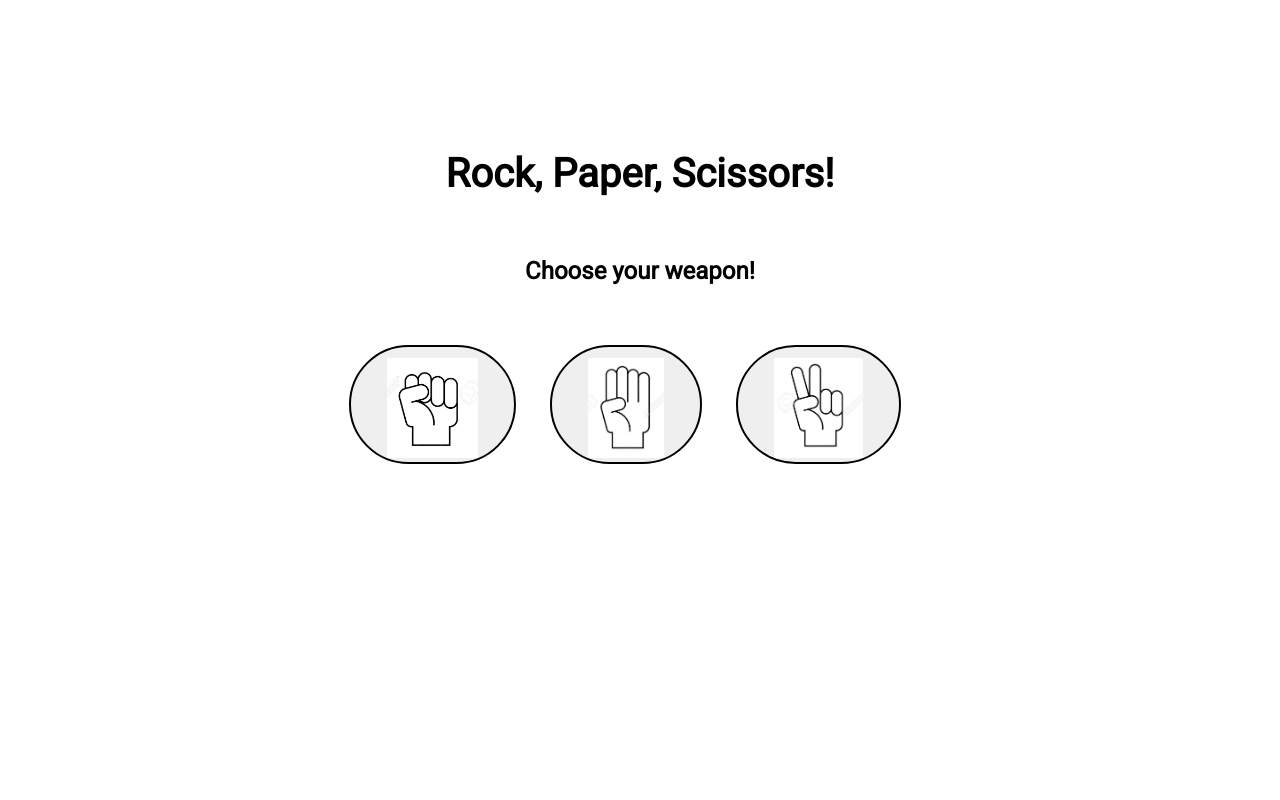
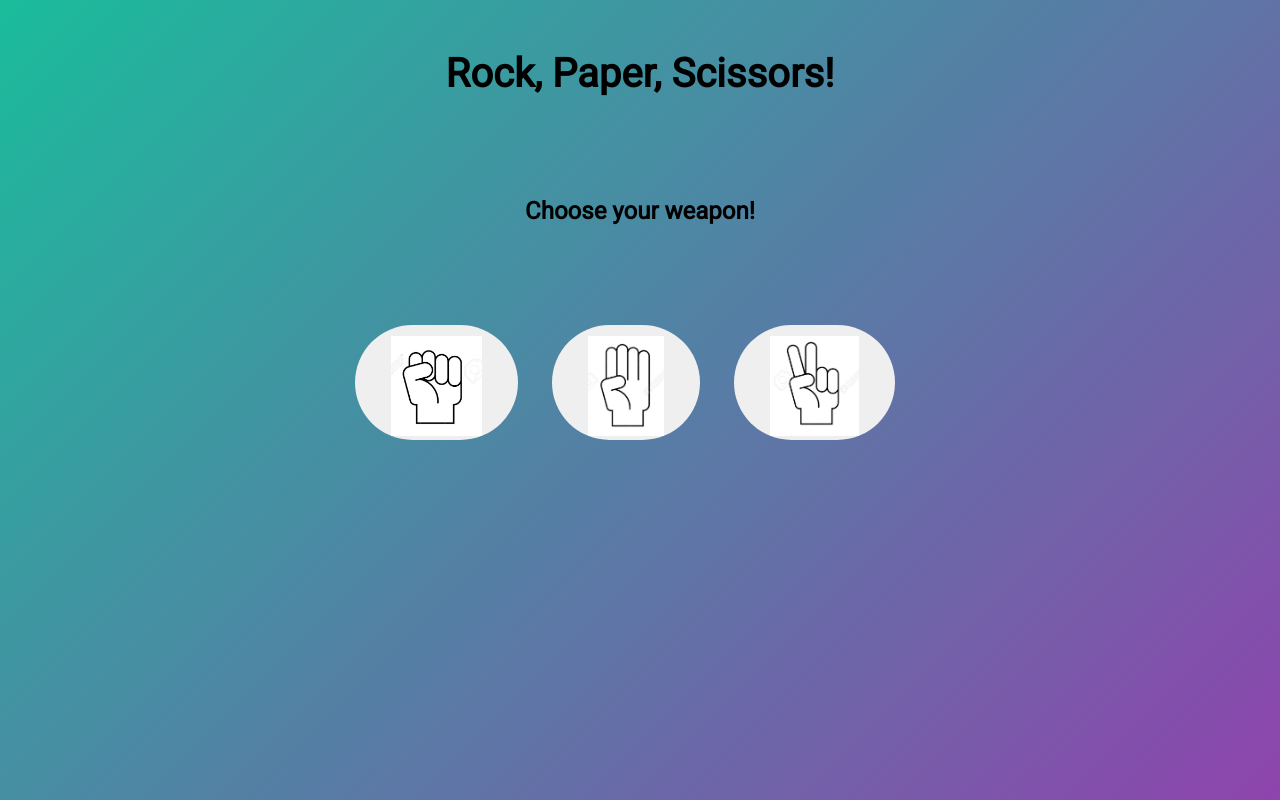
Before and after one commit to MrR-o-b-o-t/rock-paper-scissors, a plain HTML site: page index.html in a window 1280 px wide. Drawn offline with Linux system fonts and the light colour scheme.

Commit message:
Update styling

```diff
--- a/styles.css
+++ b/styles.css
@@ -1,11 +1,18 @@
+html {
+	height: 100%;
+}
+
 body {
-	background-image: url();
-	background-size: cover;
+
+	background: rgb(26, 188, 156);
+	background: -moz-linear-gradient(-45deg, rgba(26, 188, 156, 1) 0%, rgba(142, 68, 173, 1) 100%);
+	background: -webkit-linear-gradient(-45deg, rgba(26, 188, 156, 1) 0%, rgba(142, 68, 173, 1) 100%);
+	background: linear-gradient(135deg, rgba(26, 188, 156, 1) 0%, rgba(142, 68, 173, 1) 100%);
 }
 
 header {
 	text-align: center;
-	margin-top: 150px;
+	margin-top: 50px;
 	font-family: 'Roboto';
 	font-size: 40px;
 	font-weight: bold;
@@ -14,7 +21,7 @@ header {
 h4 {
 	font-size: 24px;
 	text-align: center;
-	margin: 60px 0 60px 0;
+	margin: 100px 0 100px 0;
 	font-family: 'Roboto';
 }
 
@@ -27,7 +34,7 @@ h4 {
 button:focus {outline:0;}
 
 .images > button {
-	border: 2px solid black;
+	border: none;
 	/*border-style: none;*/
 	border-radius: 70px;
 	margin-right: 30px;
@@ -38,7 +45,13 @@ button:focus {outline:0;}
 
 .images > button:hover {
 	margin-right: 30px;
-	border: 2px solid green;
+	color: none;
+    box-shadow: 0 0 6px 0 rgba(157, 96, 212, 0.5);
+  	border: solid 3px transparent;
+  	background-image: linear-gradient(rgba(255, 255, 255, 0), rgba(255, 255, 255, 0)), linear-gradient(101deg, #78e4ff, #ff48fa);
+  	background-origin: border-box;
+  	background-clip: content-box, border-box;
+  	box-shadow: 2px 1000px 1px #fff inset;
 	-ms-transform: rotate(360deg); /* IE 9 */
 	-webkit-transform: rotate(360deg); /* Chrome, Safari, Opera */
 	transform: rotate(360deg);
```
